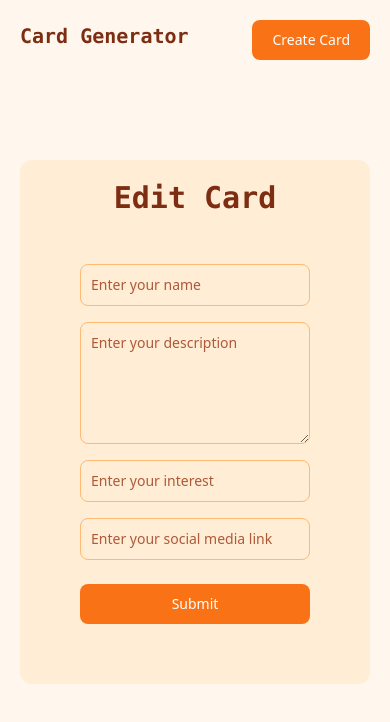
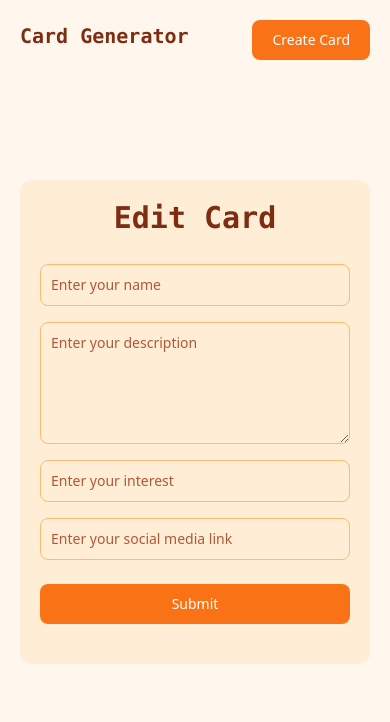
Before and after one commit to anoopraju31/100xdevs_cohort, a React (Vite) app in the folder Week 5/assigments/business-card/: page /edit-card in a window 390 px wide. Shown: the top 722 px of the page. Built offline with nearby package versions, Linux system fonts and the light colour scheme.

Commit message:
Week 5 - Assignment: Business Card - Form Component - style change

```diff
--- a/Week 5/assigments/business-card/src/components/Form.jsx
+++ b/Week 5/assigments/business-card/src/components/Form.jsx
@@ -30,7 +30,7 @@ const Form = () => {
 	}
 
 	return (
-		<form className='p-10' onSubmit={handleSubmit}>
+		<form className='px-0 py-5 md:p-10' onSubmit={handleSubmit}>
 			<InputField
 				id='name'
 				name='name'
```
